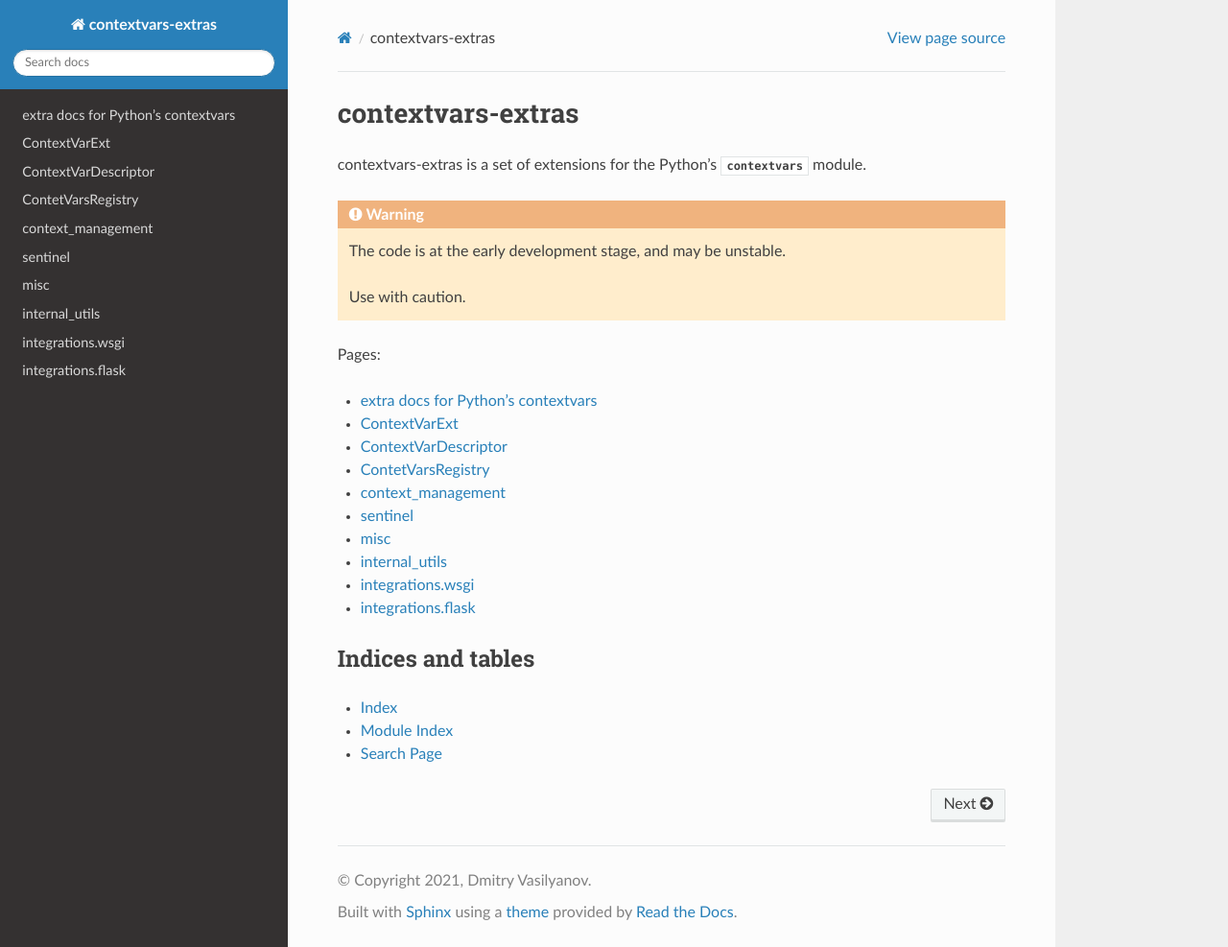
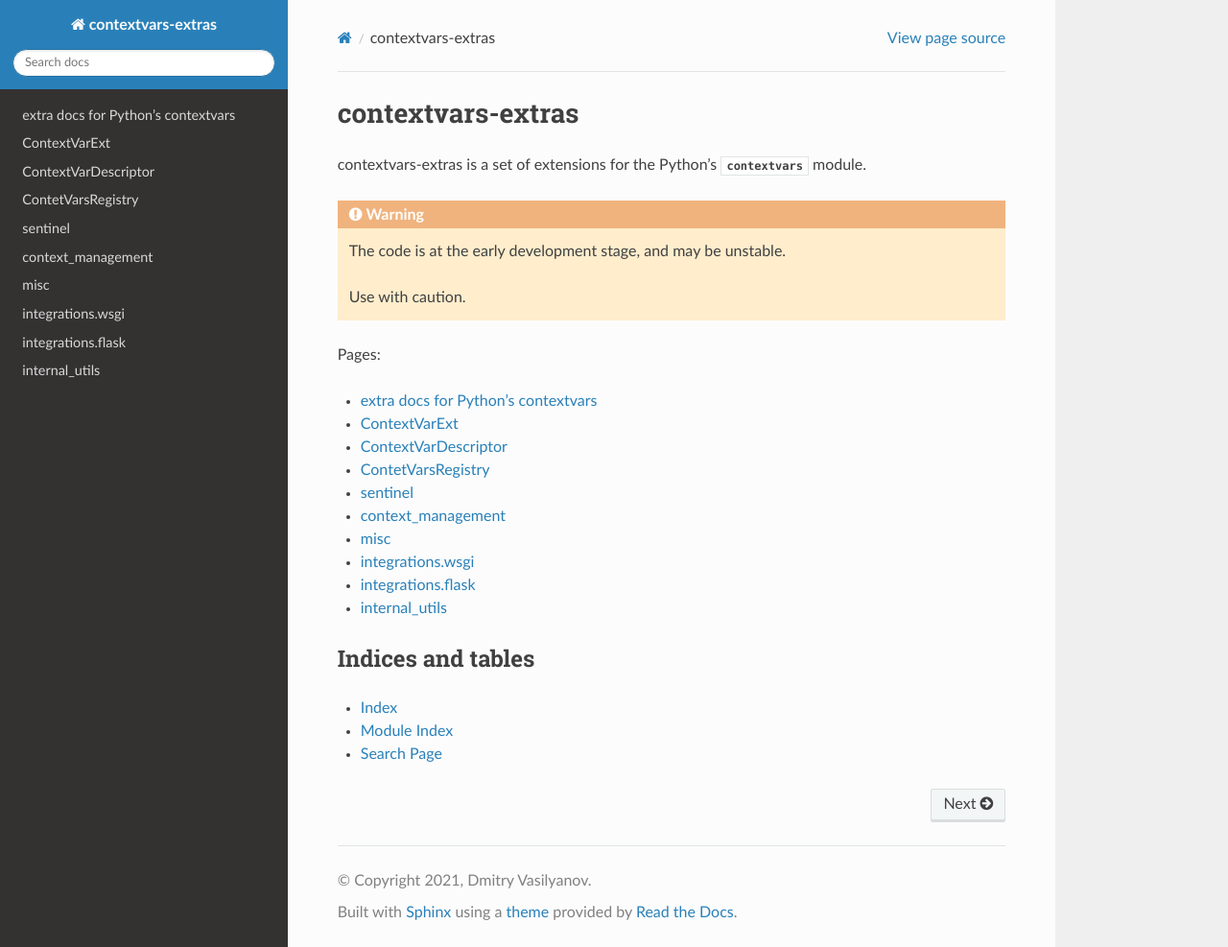
Before and after one commit to vdmit11/contextvars-registry, a Sphinx documentation site: the page built from docs/index.rst, in a window 1280 px wide and 987 px high. Shown: the whole window at 96% size. Built offline with Sphinx 7.4.7 and the Read the Docs theme 2.0.0, drawn with Linux system fonts in a browser that asks for light colours.

Commit message:
doc: slightly re-order pages in the navigation menu

```diff
--- a/docs/index.rst
+++ b/docs/index.rst
@@ -19,13 +19,12 @@ Pages:
    context_var_ext
    context_var_descriptor
    context_vars_registry
+   sentinel
    context_management
-   sentinel
    misc
-   internal_utils
    integrations.wsgi
    integrations.flask
-
+   internal_utils
 
 Indices and tables
 ------------------
```
